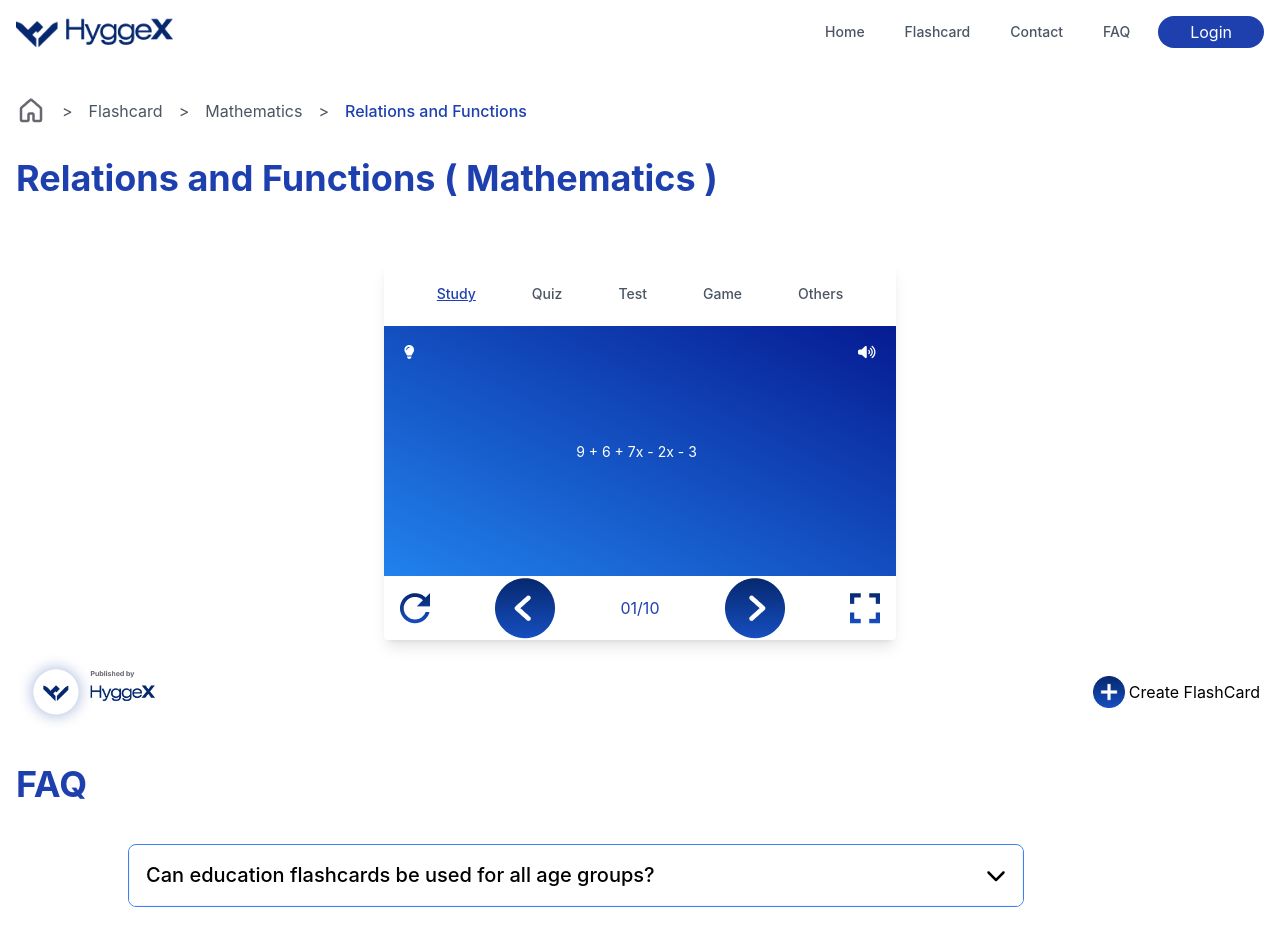
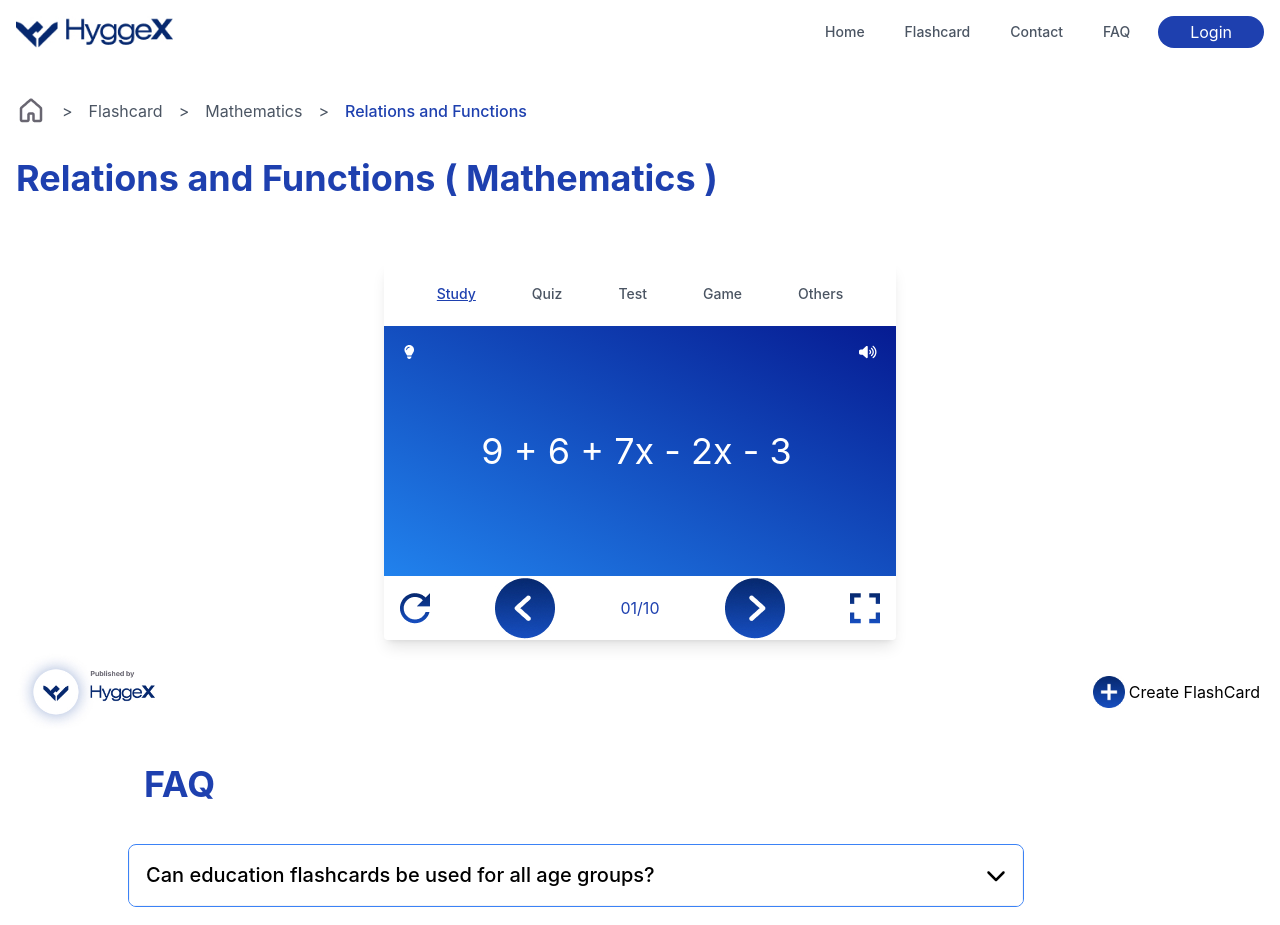
Before and after one commit to kartik20144/Hyggex, a React (Create React App) app: page / in a window 1280 px wide. Shown: the top 925 px of the page. Built offline with nearby package versions, Linux system fonts and the light colour scheme.

Commit message:
Adjusting spaces

```diff
--- a/src/Components/DisplayFaq.jsx
+++ b/src/Components/DisplayFaq.jsx
@@ -5,9 +5,10 @@ const DisplayFaq = () => {
   return (
 
         <div>
-            <div className="max-w-7xl mx-auto px-4 py-5 text-blue-800 font-bold text-4xl" >
+            <div className="max-w-7xl mx-32 px-4 py-5 text-blue-800 font-bold text-4xl" >
       FAQ
     </div>
+
           <Faq
             question="Can education flashcards be used for all age groups?"
             answer="Yes, education flashcards can be tailored to different age groups and learning levels. There are flashcards for preschoolers, elementary school students, high school students, and even for college-level and adult learners."
--- a/src/Components/Faq.jsx
+++ b/src/Components/Faq.jsx
@@ -8,7 +8,7 @@ const Faq = ({ question, answer }) => {
   const ansClass = `${expandClass} p-4`;
 
   return (
-    <div className="max-w-4xl ml-32 border border-blue-500 rounded-lg overflow-hidden my-5">
+    <div className="max-w-4xl ml-32 mr-32 border border-blue-500 rounded-lg overflow-hidden my-5">
       <div className="shadow rounded border border-gray-100 border-t-0">
         <div className="p-4 text-xl relative font-medium">
           <div className="w-5/6">{question}</div>
--- a/src/Components/QuestionScreen.jsx
+++ b/src/Components/QuestionScreen.jsx
@@ -3,7 +3,7 @@ import a from "../1.jpg";
 import b from "../2.jpg";
 import c from "../3.jpg";
 import d from "../4.jpg";
-import "../App.css"
+import "../App.css";
 import { FontAwesomeIcon } from "@fortawesome/react-fontawesome";
 import { faLightbulb, faVolumeHigh } from "@fortawesome/free-solid-svg-icons";
 
@@ -71,15 +71,17 @@ const QuestionScreen = () => {
       </div>
     </div> */}
 
-
-<div className="w-full flippable-container cursor-pointer" onClick={handleClick}>
+      <div
+        className="w-full flippable-container cursor-pointer"
+        onClick={handleClick}
+      >
         <div className={`w-full flippable-box ${flipped ? "flipped" : ""}`}>
           <div className="w-full front">
             <div className=" w-full blue-box">
               <button className="top-left-button ">
                 <FontAwesomeIcon icon={faLightbulb} />
-            </button >
-            9 + 6 + 7x - 2x - 3
+              </button>
+              <span className="text-4xl">9 + 6 + 7x - 2x - 3</span>
               <button className="top-right-button">
                 <FontAwesomeIcon icon={faVolumeHigh} />
               </button>
@@ -90,10 +92,10 @@ const QuestionScreen = () => {
               <button className="top-left-button">
                 <FontAwesomeIcon icon={faLightbulb} />
               </button>
-            5x + 12
+              <span className="text-4xl">5x + 12</span>
+
               <button className="top-right-button">
                 <FontAwesomeIcon icon={faVolumeHigh} />
-
               </button>
             </div>
           </div>
```
Lines whose indentation alone changed are shown as unchanged.
